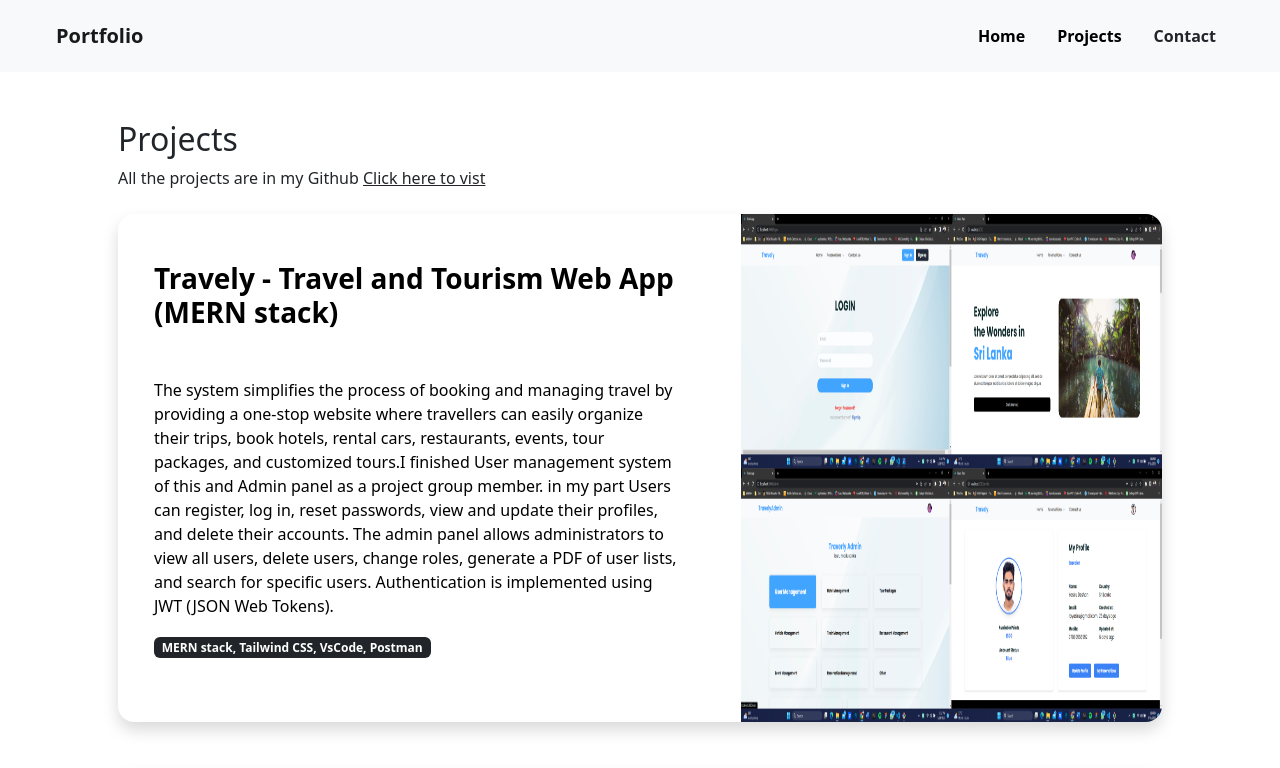
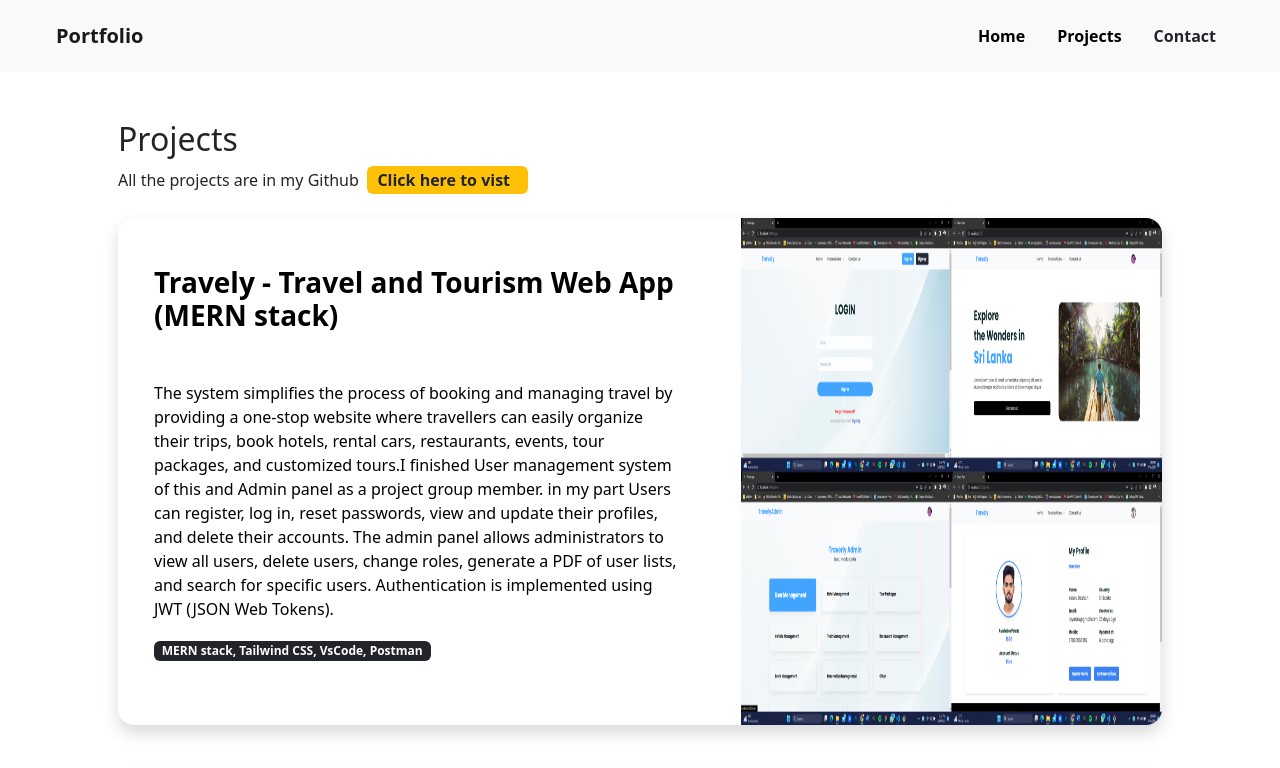
Before and after one commit to IsuruX98/IsuruX98.github.io, a React (Create React App) app: page /projects in a window 1280 px wide. Shown: the top 768 px of the page. Built offline with nearby package versions, Linux system fonts and the light colour scheme; the HTML template or start-up script is replaced by a standard one.

Commit message:
styles changed

```diff
--- a/src/pages/projects/Projects.jsx
+++ b/src/pages/projects/Projects.jsx
@@ -50,7 +50,10 @@ const Projects = () => {
         <p className="mb-4">
           All the projects are in my Github{" "}
           <span>
-            <Link to="https://github.com/IsuruX98" className="text-dark">
+            <Link
+              to="https://github.com/IsuruX98"
+              className="ms-1 text-dark badge bg-warning text-decoration-none fs-6"
+            >
               Click here to vist
               <i className="bi bi-github ms-2"></i>
             </Link>
```
